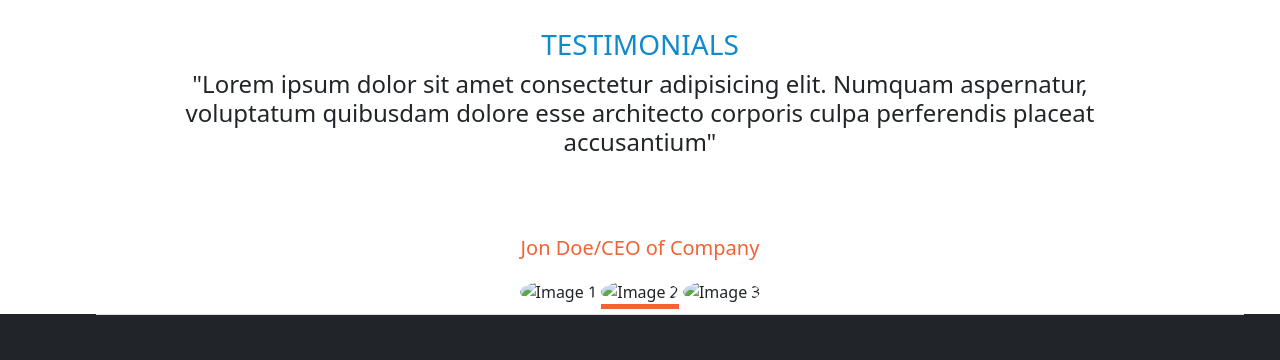
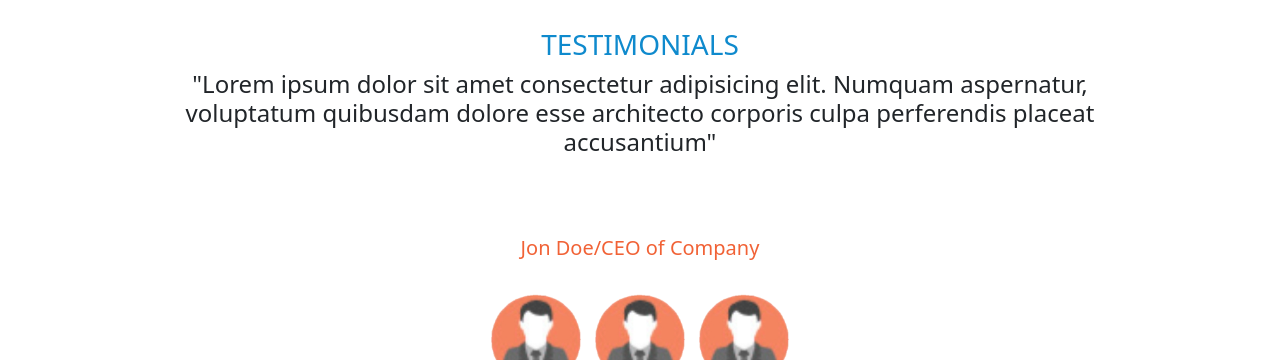
Before and after one commit to witharsh/sampleWebsite, a plain HTML site: page portfolio.html in a window 1280 px wide. Shown: the part 1764-2124 px from the top of the page. Drawn offline with nearby package versions, Linux system fonts and the light colour scheme; the site is published under a folder, as on GitHub Pages, so addresses that start at the root find nothing.

Commit message:
Update portfolio.html

```diff
--- a/portfolio.html
+++ b/portfolio.html
@@ -308,17 +308,17 @@
 
             <div class="image-container"
                 onclick="selectImage(1),changeHeading('Bright Frank/COO of Company')">
-                <img src="/Images/Profile.png" alt="Image 1">
+                <img src="./Images/Profile.png" alt="Image 1">
             </div>
 
             <div class="image-container selected"
                 onclick="selectImage(2),changeHeading('Jon Doe/CEO of Company')">
-                <img src="/Images/Profile.png" alt="Image 2">
+                <img src="./Images/Profile.png" alt="Image 2">
             </div>
 
             <div class="image-container"
                 onclick="selectImage(3),changeHeading('Henry Yates/CMO of Company')">
-                <img src="/Images/Profile.png" alt="Image 3">
+                <img src="./Images/Profile.png" alt="Image 3">
             </div>
         </div>
     </div>
```
